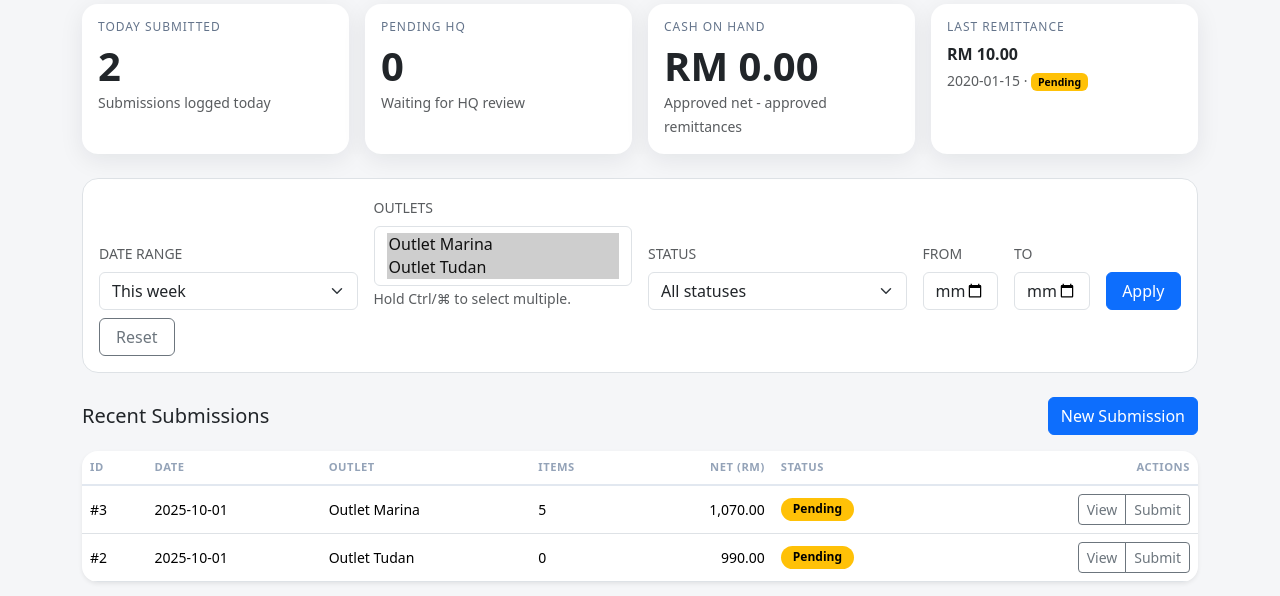
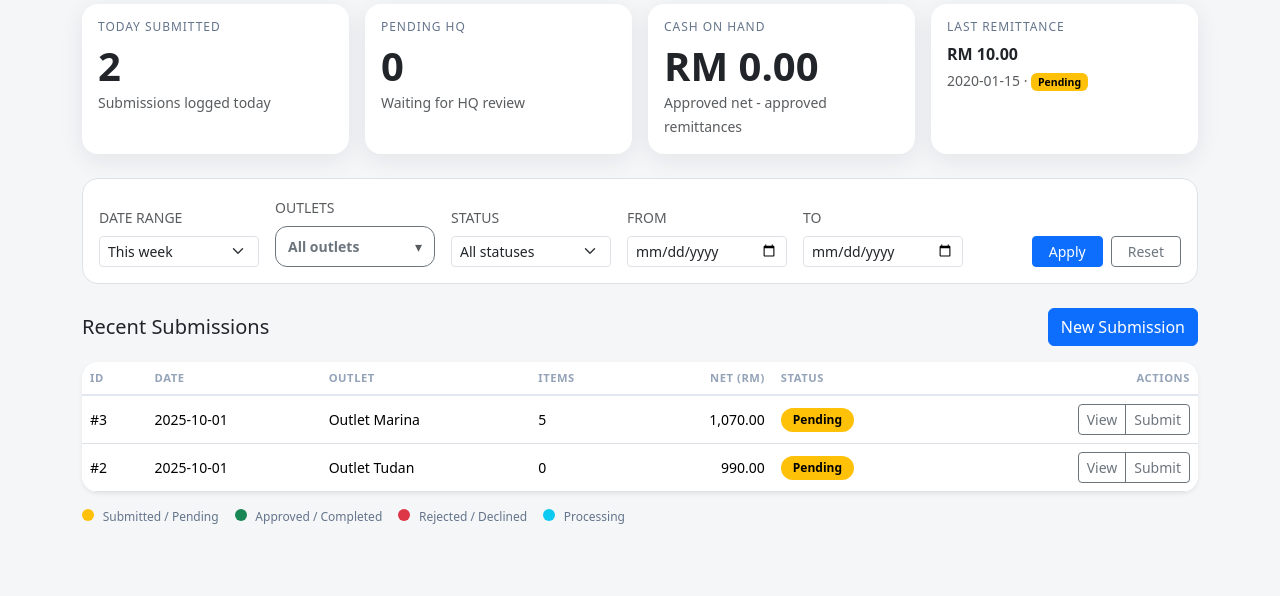
Before and after one commit to renogerry55-ui/daily_closing, a PHP site: page /daily_closing/views/manager/dashboard.php in a window 1280 px wide. Shown: the part 182-778 px from the top of the page. After the commit the page ends 706 px from the top, so only its background shows below. Run offline with PHP 8.4, Linux system fonts and the light colour scheme; a user stored in the database is signed in; data comes from the database, SQL or seed files in the repository; tables that the repository leaves empty hold one stand-in row (values such as "Sample post").

Commit message:
Refine manager dashboard filters

```diff
--- a/views/manager/dashboard.php
+++ b/views/manager/dashboard.php
@@ -134,6 +134,27 @@ $dateEndParam = $dateEnd;
 $selectedOutletIds = $currentFilters['outlets'];
 if (!$selectedOutletIds) {
     $selectedOutletIds = $availableOutletIds;
+}
+
+$outletLookup = [];
+foreach ($outlets as $outlet) {
+    $outletLookup[(int)$outlet['id']] = $outlet['name'];
+}
+
+$selectedOutletNames = [];
+foreach ($selectedOutletIds as $outletId) {
+    if (isset($outletLookup[$outletId])) {
+        $selectedOutletNames[] = $outletLookup[$outletId];
+    }
+}
+
+$selectedOutletSummary = 'All outlets';
+if ($selectedOutletNames && count($selectedOutletIds) !== count($availableOutletIds)) {
+    if (count($selectedOutletNames) <= 2) {
+        $selectedOutletSummary = implode(', ', $selectedOutletNames);
+    } else {
+        $selectedOutletSummary = count($selectedOutletNames) . ' outlets selected';
+    }
 }
 
 $buildPlaceholders = static function (array $ids): string {
@@ -383,6 +404,16 @@ function status_badge_class(string $status): string
   .table thead th { text-transform: uppercase; font-size: .7rem; letter-spacing: .05em; color: #94a3b8; border-bottom: 2px solid #e2e8f0; }
   .table tbody td { vertical-align: middle; }
   .filters-card { border-radius: 1rem; box-shadow: 0 4px 16px rgba(15, 23, 42, .06); }
+  .filters-toolbar { display: flex; flex-wrap: wrap; align-items: flex-end; gap: .75rem 1rem; }
+  .filters-toolbar .filter-field { min-width: 140px; flex: 1 1 160px; }
+  .filters-toolbar .filter-actions { margin-left: auto; display: flex; gap: .5rem; flex-wrap: wrap; }
+  @media (max-width: 575.98px) {
+    .filters-toolbar .filter-actions { width: 100%; justify-content: flex-end; }
+  }
+  .outlet-selector-button { padding: .55rem .75rem; border-radius: .75rem; }
+  .outlet-selector-button span { overflow: hidden; text-overflow: ellipsis; white-space: nowrap; }
+  .dropdown-menu.outlet-selector-menu { min-width: 16rem; max-height: 16rem; overflow: auto; }
+  .dropdown-menu.outlet-selector-menu .form-check { padding-left: 1.75rem; }
 </style>
 </head>
 <body>
@@ -459,47 +490,69 @@ function status_badge_class(string $status): string
   </div>
 
   <section class="filters-bar mb-4 border rounded-4 p-3 bg-white">
-    <form class="row gy-2 gx-3 align-items-end" method="get">
+    <form class="filters-toolbar w-100" method="get">
       <input type="hidden" name="tab" value="<?= htmlspecialchars($tab) ?>">
       <input type="hidden" name="action" value="apply">
-      <div class="col-12 col-md-3">
+
+      <div class="filter-field flex-grow-1 flex-lg-grow-0">
         <label class="form-label small text-uppercase text-muted">Date range</label>
-        <select class="form-select" name="range">
+        <select class="form-select form-select-sm" name="range">
           <?php foreach ($rangeOptions as $value => $label): ?>
             <option value="<?= $value ?>" <?= ($currentFilters['range'] ?? 'week') === $value ? 'selected' : '' ?>><?= htmlspecialchars($label) ?></option>
           <?php endforeach; ?>
         </select>
       </div>
-      <div class="col-12 col-md-3">
+
+      <div class="filter-field flex-grow-1 flex-lg-grow-0">
         <label class="form-label small text-uppercase text-muted">Outlets</label>
-        <select class="form-select" name="outlets[]" multiple size="<?= min(4, max(2, count($outlets))) ?>">
-          <?php foreach ($outlets as $outlet): ?>
-            <option value="<?= (int)$outlet['id'] ?>" <?= in_array((int)$outlet['id'], $currentFilters['outlets'] ?: $availableOutletIds, true) ? 'selected' : '' ?>><?= htmlspecialchars($outlet['name']) ?></option>
-          <?php endforeach; ?>
-        </select>
-        <small class="text-muted">Hold Ctrl/⌘ to select multiple.</small>
+        <div class="dropdown w-100" data-bs-auto-close="outside" data-filter-outlets data-outlet-count="<?= count($availableOutletIds) ?>">
+          <button class="btn btn-outline-secondary w-100 d-flex align-items-center justify-content-between outlet-selector-button" type="button" data-bs-toggle="dropdown" aria-expanded="false">
+            <span id="outletSelectorLabel" class="me-2 flex-grow-1 text-start text-truncate small fw-semibold"><?= htmlspecialchars($selectedOutletSummary) ?></span>
+            <span class="text-muted small">▾</span>
+          </button>
+          <div class="dropdown-menu outlet-selector-menu w-100 shadow-sm p-3">
+            <?php if ($outlets): ?>
+              <?php foreach ($outlets as $outlet): ?>
+                <?php $outletId = (int)$outlet['id']; ?>
+                <div class="form-check mb-2">
+                  <input class="form-check-input" type="checkbox" name="outlets[]" value="<?= $outletId ?>" id="filter-outlet-<?= $outletId ?>" data-label="<?= htmlspecialchars($outlet['name']) ?>" <?= in_array($outletId, $selectedOutletIds, true) ? 'checked' : '' ?>>
+                  <label class="form-check-label" for="filter-outlet-<?= $outletId ?>"><?= htmlspecialchars($outlet['name']) ?></label>
+                </div>
+              <?php endforeach; ?>
+              <div class="d-flex align-items-center gap-2 pt-1 border-top mt-2 pt-2">
+                <button type="button" class="btn btn-link btn-sm px-0" data-action="select-all">Select all</button>
+                <span class="text-muted">·</span>
+                <button type="button" class="btn btn-link btn-sm px-0" data-action="clear">Clear</button>
+              </div>
+            <?php else: ?>
+              <span class="text-muted small">No outlets assigned yet.</span>
+            <?php endif; ?>
+          </div>
+        </div>
       </div>
-      <div class="col-12 col-md-3">
+
+      <div class="filter-field flex-grow-1 flex-lg-grow-0">
         <label class="form-label small text-uppercase text-muted">Status</label>
-        <select class="form-select" name="status">
+        <select class="form-select form-select-sm" name="status">
           <?php foreach ($statusOptions[$tab] as $value => $label): ?>
             <option value="<?= htmlspecialchars($value) ?>" <?= ($currentFilters['status'] ?? 'all') === $value ? 'selected' : '' ?>><?= htmlspecialchars($label) ?></option>
           <?php endforeach; ?>
         </select>
       </div>
-      <div class="col-6 col-md-1">
+
+      <div class="filter-field flex-grow-1 flex-lg-grow-0">
         <label class="form-label small text-uppercase text-muted">From</label>
-        <input type="date" class="form-control" name="date_from" value="<?= htmlspecialchars($currentFilters['date_from'] ?? '') ?>">
+        <input type="date" class="form-control form-control-sm" name="date_from" value="<?= htmlspecialchars($currentFilters['date_from'] ?? '') ?>">
       </div>
-      <div class="col-6 col-md-1">
+
+      <div class="filter-field flex-grow-1 flex-lg-grow-0">
         <label class="form-label small text-uppercase text-muted">To</label>
-        <input type="date" class="form-control" name="date_to" value="<?= htmlspecialchars($currentFilters['date_to'] ?? '') ?>">
+        <input type="date" class="form-control form-control-sm" name="date_to" value="<?= htmlspecialchars($currentFilters['date_to'] ?? '') ?>">
       </div>
-      <div class="col-6 col-md-1 d-grid">
-        <button type="submit" class="btn btn-primary">Apply</button>
-      </div>
-      <div class="col-6 col-md-1 d-grid">
-        <a class="btn btn-outline-secondary" href="?tab=<?= htmlspecialchars($tab) ?>&amp;action=reset">Reset</a>
+
+      <div class="filter-actions">
+        <button type="submit" class="btn btn-primary btn-sm px-3">Apply</button>
+        <a class="btn btn-outline-secondary btn-sm px-3" href="?tab=<?= htmlspecialchars($tab) ?>&amp;action=reset">Reset</a>
       </div>
     </form>
   </section>
@@ -677,5 +730,50 @@ function status_badge_class(string $status): string
     </div>
   </div>
 </main>
+<script src="https://cdn.jsdelivr.net/npm/bootstrap@5.3.3/dist/js/bootstrap.bundle.min.js"></script>
+<script>
+  document.addEventListener('DOMContentLoaded', function () {
+    const outletDropdown = document.querySelector('[data-filter-outlets]');
+    if (!outletDropdown) {
+      return;
+    }
+
+    const outletCount = parseInt(outletDropdown.getAttribute('data-outlet-count'), 10) || 0;
+    const summaryEl = outletDropdown.querySelector('#outletSelectorLabel');
+    const checkboxes = Array.from(outletDropdown.querySelectorAll('input[type="checkbox"][name="outlets[]"]'));
+
+    const updateSummary = () => {
+      const selected = checkboxes.filter(cb => cb.checked);
+      let label = 'All outlets';
+      if (selected.length && selected.length !== outletCount) {
+        const names = selected.map(cb => cb.getAttribute('data-label'));
+        if (names.length <= 2) {
+          label = names.join(', ');
+        } else {
+          label = `${names.length} outlets selected`;
+        }
+      }
+      summaryEl.textContent = label || 'All outlets';
+    };
+
+    checkboxes.forEach(cb => cb.addEventListener('change', updateSummary));
+
+    outletDropdown.querySelectorAll('[data-action="select-all"]').forEach(button => {
+      button.addEventListener('click', function () {
+        checkboxes.forEach(cb => { cb.checked = true; });
+        updateSummary();
+      });
+    });
+
+    outletDropdown.querySelectorAll('[data-action="clear"]').forEach(button => {
+      button.addEventListener('click', function () {
+        checkboxes.forEach(cb => { cb.checked = false; });
+        updateSummary();
+      });
+    });
+
+    updateSummary();
+  });
+</script>
 </body>
 </html>
```
